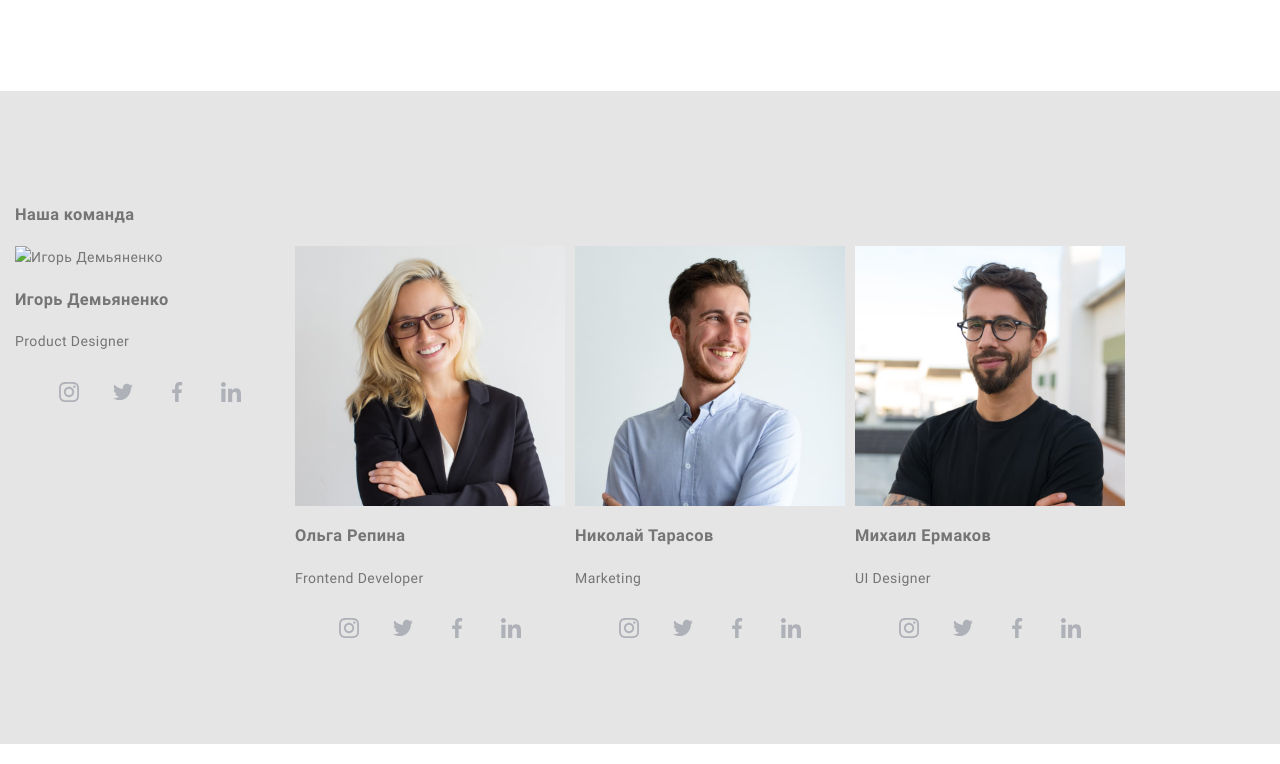
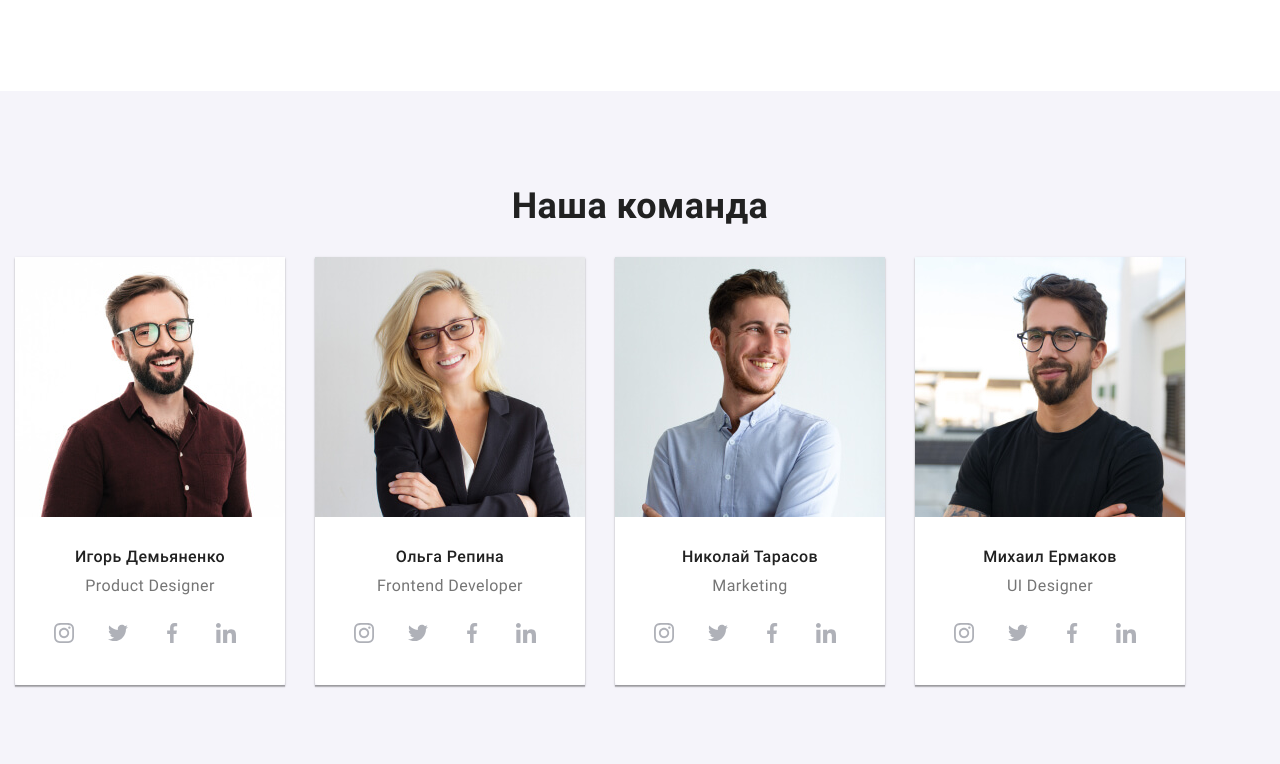
Before and after one commit to vikiferia/goit-markup-hw-08, a plain HTML site: page index.html in a window 1280 px wide. Shown: the part 1056-1820 px from the top of the page. Drawn offline with nearby package versions, Linux system fonts and the light colour scheme.

Commit message:
Секция Команда

```diff
--- a/index.html
+++ b/index.html
@@ -131,10 +131,10 @@
                 <ul class="list grid">
                     <li class="gallery-team">
                         <picture>
-                            <source srcset="./images/coman1tab.jpg 1x, ./images/coman1tab@2x.jpg 2x" media="(min-width: 768px)" />
-                            <source srcset="./images/coman.jpg 1x, ./images/coman12x.jpg 2x" media="(max-width: 767px)" />
-
-                            <img src="./images/img1.jpg" alt="Игорь Демьяненко" width="270" />
+                            <source srcset="./images/comandec1.jpg 1x, ./images/comandec1@2x.jpg 2x" media="(min-width: 1200px)" />
+                            <source srcset="./images/comantab1.jpg 1x, ./images/comantab1@2x.jpg 2x" media="(min-width: 768px)" />
+                            <source srcset="./images/comanmob1.jpg 1x, ./images/comanmob1@2x.jpg 2x" media="(max-width: 767px)" />
+                            <img src="./images/img1.jpg" alt="Игорь Демьяненко" />
                         </picture>
 
                         <div class="team-person">
@@ -178,7 +178,12 @@
                         </div>
                     </li>
                     <li class="gallery-team">
-                        <img src="./images/img2.jpg" alt="Ольга Репина" width="270" />
+                        <picture>
+                            <source srcset="./images/comandec2.jpg 1x, ./images/comandec2@2x.jpg 2x" media="(min-width: 1200px)" />
+                            <source srcset="./images/comantab2.jpg 1x, ./images/comantab2@2x.jpg 2x" media="(min-width: 768px)" />
+                            <source srcset="./images/comanmob2.jpg 1x, ./images/comanmob2@2x.jpg 2x" media="(max-width: 767px)" />
+                        <img src="./images/img2.jpg" alt="Ольга Репина" />
+                        </picture>
                         <div class="team-person">
                             <h3 class="time">Ольга Репина</h3>
                             <p class="profession">Frontend Developer</p>
@@ -220,7 +225,13 @@
                         </div>
                     </li>
                     <li class="gallery-team">
-                        <img src="./images/img3.jpg" alt="Николай Тарасов" width="270" />
+                        <picture>
+                            <source srcset="./images/comandec3.jpg 1x, ./images/comandec3@2x.jpg 2x" media="(min-width: 1200px)" />
+                            <source srcset="./images/comantab3.jpg 1x, ./images/comantab3@2x.jpg 2x" media="(min-width: 768px)" />
+                            <source srcset="./images/comanmob3.jpg 1x, ./images/comanmob3@2x.jpg 2x" media="(max-width: 767px)" />
+                            <img src="./images/img3.jpg" alt="Николай Тарасов" />
+                        </picture>
+
                         <div class="team-person">
                             <h3 class="time">Николай Тарасов</h3>
                             <p class="profession">Marketing</p>
@@ -262,9 +273,12 @@
                         </div>
                     </li>
                     <li class="gallery-team">
-
-                                <img src="./images/img4.jpg" alt="Михаил Ермаков" width="270" />
-
+                               <picture>
+                                    <source srcset="./images/comandec4.jpg 1x, ./images/comandec4@2x.jpg 2x" media="(min-width: 1200px)" />
+                                    <source srcset="./images/comantab4.jpg 1x, ./images/comantab4@2x.jpg 2x" media="(min-width: 768px)" />
+                                    <source srcset="./images/comanmob4.jpg 1x, ./images/comanmob4@2x.jpg 2x" media="(max-width: 767px)" />
+                                <img src="./images/img4.jpg" alt="Михаил Ермаков" />
+                                </picture>
                         <div class="team-person">
                             <h3 class="time">Михаил Ермаков</h3>
                             <p class="profession">UI Designer</p>
--- a/sass/layouts/_section-team.scss
+++ b/sass/layouts/_section-team.scss
@@ -1,35 +1,68 @@
-// .section-team {
-//     background-color: var(--light-bg);
-// }
+.section-team {
+    background-color: var(--light-bg);
+}
 
-// .team-container {
-//     padding-top: 94px;
-//     padding-bottom: 94px;
-//     li {
-//         width: 270px;
-//     }
-// }
+.team-container {
 
-// .gallery-team {
-//     width: calc((100% -90px) / 4);
-//     text-align: center;
-//     box-shadow: 0px 1px 3px rgba(0, 0, 0, 0.12), 0px 1px 1px rgba(0, 0, 0, 0.14),
-//         0px 2px 1px rgba(0, 0, 0, 0.2);
-//     p {
-//         margin-top: 0;
-//         margin-bottom: 0;
-//     }
-// }
+    padding-bottom: 30px;
+    @media screen and (min-width: 1200px) {
+      padding-bottom: 94px;
+    }
 
-// .grid .gallery-team:not(:last-child) {
-//     margin-right: 30px;
-// }
+}
 
-// .team-person {
-//     padding-top: 30px;
-//     padding-bottom: 30px;
-//     background-color: var(--white);
-//     border-radius: 0px 0px 4px 4px;
-//     letter-spacing: 0.03em;
-//     width: 270px;
-// }
+.gallery-team {
+
+    max-width: 450px;
+    text-align: center;
+    box-shadow: 0px 1px 3px rgba(0, 0, 0, 0.12), 0px 1px 1px rgba(0, 0, 0, 0.14),
+        0px 2px 1px rgba(0, 0, 0, 0.2);
+
+
+    p {
+        margin-top: 0;
+        margin-bottom: 0;
+    }
+
+    @media screen and (min-width: 1200px) {
+      width: calc((100% -90px) / 4);
+      max-width: 270px;
+    }
+
+}
+
+.grid .gallery-team {
+    @media screen and (min-width: 768px) {
+      margin-bottom: 30px;
+
+    }
+
+    &:nth-child(2n + 1) {
+        margin-right: 30px;
+    }
+
+     @media screen and (min-width: 1200px) {
+         margin-bottom: 0;
+
+     &:not(:last-child) {
+    margin-right: 30px;
+    }
+    }
+
+}
+
+
+
+
+
+.team-person {
+    padding-top: 30px;
+    padding-bottom: 25px;
+    background-color: var(--white);
+    border-radius: 0px 0px 4px 4px;
+    letter-spacing: 0.03em;
+
+    @media screen and (min-width: 1200px) {
+      padding-bottom: 30px;
+    }
+}
--- a/sass/layouts/_section-title.scss
+++ b/sass/layouts/_section-title.scss
@@ -1,26 +1,30 @@
-// .section-title {
-//     margin-top: 0;
-//     margin-block-end: 0;
-//     margin-bottom: 50px;
-//     font-weight: 700;
-//     font-size: 36px;
-//     line-height: 1.17;
-//     text-align: center;
-//     color: var(--black);
-// }
+.section-title {
+    margin-top: 0;
+    margin-block-end: 0;
+    margin-bottom: 30px;
+    font-weight: 700;
+    font-size: 28px;
+    line-height: 1.17;
+    text-align: center;
+    color: var(--black);
 
-// .time {
-//     margin-top: 0;
-//     margin-bottom: 10px;
-//     font-weight: 500;
-//     font-size: 16px;
-//     line-height: 1.19;
-//     text-align: center;
-//     color: var(--black);
-// }
+    @media screen and (min-width: 1200px) {
+        font-size: 36px;
+    }
+}
 
-// .profession {
-//     font-size: 16px;
-//     line-height: 1.19;
-//     text-align: center;
-// }
+.time {
+    margin-top: 0;
+    margin-bottom: 10px;
+    font-weight: 500;
+    font-size: 16px;
+    line-height: 1.19;
+    text-align: center;
+    color: var(--black);
+}
+
+.profession {
+    font-size: 16px;
+    line-height: 1.19;
+    text-align: center;
+}
```
Also changed, not shown: CSS/main.css, CSS/main.min.css, 2 other files.
